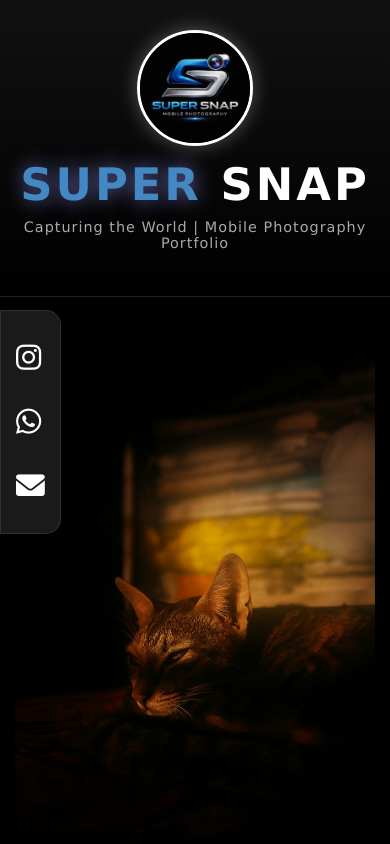
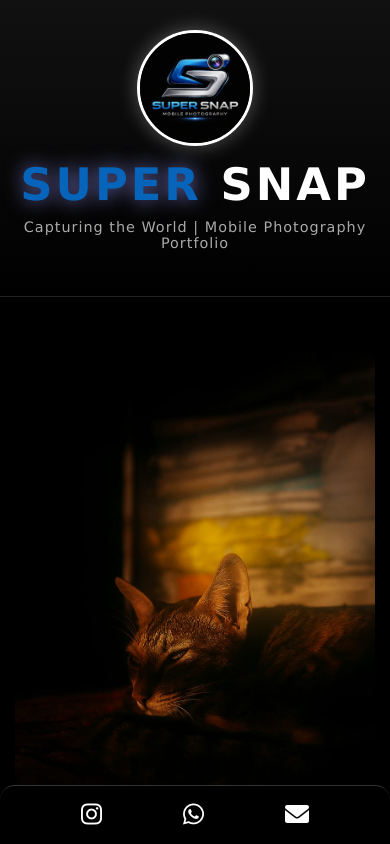
Before and after one commit to Seshanksekhar/SUPER-SNAP7, a plain HTML site: page index.html in a window 390 px wide. Shown: the top 844 px of the page. Drawn offline with Linux system fonts and the light colour scheme; no server answers.

Commit message:
Update index.html

```diff
--- a/index.html
+++ b/index.html
@@ -3,7 +3,7 @@
 <head>
     <meta charset="UTF-8">
     <meta name="viewport" content="width=device-width, initial-scale=1.0">
-    <title>SUPER SNAP Portfolio</title>
+    <title>SUPER SNAP PORTFOLIO</title>
     <link rel="stylesheet" href="https://cdnjs.cloudflare.com/ajax/libs/font-awesome/6.0.0/css/all.min.css">
 
     <style>
@@ -16,6 +16,16 @@
             overflow-x: hidden;
             display: flex; flex-direction: column; min-height: 100vh;
             cursor: none; /* Hide default cursor on PC */
+            user-select: none; /* Prevent Text Selection */
+            -webkit-user-select: none;
+        }
+
+        /* 🔥 IMAGE PROTECTION (NO SAVE/COPY) 🔥 */
+        img, video {
+            pointer-events: auto; /* Click work avvali */
+            -webkit-touch-callout: none; /* iOS/Android Long Press Disable */
+            -webkit-user-drag: none; /* Dragging Disable */
+            user-select: none; /* Selection Disable */
         }
 
         /* --- 2. BLUE GLOWING POINTER --- */
@@ -25,22 +35,33 @@
             box-shadow: 0 0 15px rgba(0, 243, 255, 0.6);
             pointer-events: none; transform: translate(-50%, -50%); z-index: 9999; mix-blend-mode: screen;
         }
-        /* Mobile lo cursor vaddu */
-        @media (max-width: 800px) { body { cursor: auto; } .cursor-glow { display: none; } }
+        @media (max-width: 800px) { body { cursor: auto; padding-bottom: 70px; } .cursor-glow { display: none; } }
 
-        /* --- 3. LEFT SIDEBAR (SOCIAL ICONS) - ADDED BACK --- */
+        /* --- 3. SOCIAL BAR (MOBILE BOTTOM) --- */
         .side-social-bar {
             position: fixed; left: 0; top: 50%; transform: translateY(-50%);
             display: flex; flex-direction: column;
             background: rgba(255, 255, 255, 0.1); padding: 15px 10px;
             border-radius: 0 15px 15px 0; z-index: 1000; backdrop-filter: blur(5px);
             border: 1px solid rgba(255, 255, 255, 0.1);
+            transition: all 0.3s ease;
         }
         .side-icon {
             color: #ffffff; font-size: 1.8rem; margin: 15px 5px;
             transition: all 0.3s ease; text-decoration: none; display: block;
         }
         .side-icon:hover { color: #00f3ff; transform: scale(1.2); }
+
+        /* PHONE LO KINDAKI MARUTUNDI */
+        @media (max-width: 768px) {
+            .side-social-bar {
+                top: auto; bottom: 0; transform: none; width: 100%;
+                flex-direction: row; justify-content: space-evenly;
+                border-radius: 15px 15px 0 0; background: #000000;
+                border: none; border-top: 1px solid #333; padding: 10px 0;
+            }
+            .side-icon { font-size: 1.5rem; margin: 5px 0; }
+        }
 
         /* --- 4. HEADER --- */
         header {
@@ -58,12 +79,8 @@
             font-size: 2.8rem; margin: 0; letter-spacing: 3px; font-weight: 900;
             text-transform: uppercase; color: #ffffff; line-height: 1.1;
         }
-        .blue-text {
-            color: #4387c3; text-shadow: 0 0 20px rgba(108, 109, 181, 0.908);
-        }
-        p.subtitle {
-            color: #aaaaaa; font-size: 0.9rem; margin-top: 10px; letter-spacing: 1px;
-        }
+        .blue-text { color: #0764bb; text-shadow: 0 0 20px rgba(117, 118, 198, 0.908); }
+        p.subtitle { color: #aaaaaa; font-size: 0.9rem; margin-top: 10px; letter-spacing: 1px; }
 
         /* --- 5. GALLERY GRID --- */
         .gallery-container {
@@ -79,7 +96,7 @@
         }
         .photo-card img, .photo-card video { width: 100%; display: block; border-radius: 10px; cursor: pointer; }
 
-        /* --- 6. INTERACTIONS (BUTTONS) --- */
+        /* --- 6. INTERACTIONS --- */
         .interactions {
             position: absolute; bottom: 0; left: 0; width: 100%;
             background: linear-gradient(to top, rgba(0,0,0,0.9), transparent);
@@ -96,31 +113,30 @@
         }
         .btn-action:hover { transform: scale(1.1); background: rgba(255,255,255,0.4); }
 
-        /* BUTTON COLORS */
         .btn-like.active-like { color: #ff0055; background: rgba(255, 0, 85, 0.2); font-weight: bold; }
         .btn-like.active-like i { color: #ff0055; }
-
         .btn-dislike.active-dislike { color: #ffae00; background: rgba(255, 174, 0, 0.2); font-weight: bold; }
         .btn-dislike.active-dislike i { color: #ffae00; }
         .btn-share:hover { background: #25d366; color: white; }
 
-        /* --- 7. SCROLL TO TOP BUTTON - ADDED BACK --- */
+        /* --- 7. SCROLL TO TOP --- */
         #scrollTopBtn {
             position: fixed; bottom: 30px; right: 30px; width: 50px; height: 50px; border-radius: 50%;
             background: rgba(255, 255, 255, 0.1); backdrop-filter: blur(5px); border: 1px solid rgba(255,255,255,0.2);
             color: white; font-size: 1.2rem; cursor: pointer; z-index: 9000; display: none; transition: 0.3s;
-            display: flex; align-items: center; justify-content: center; /* Center the arrow */
+            display: flex; align-items: center; justify-content: center;
         }
         #scrollTopBtn:hover { background: #00f3ff; color: black; transform: translateY(-5px); }
+        @media (max-width: 768px) { #scrollTopBtn { bottom: 80px; right: 20px; } }
 
-
-        /* --- 8. LIGHTBOX & EXTRAS --- */
+        /* --- 8. LIGHTBOX --- */
         .lightbox {
             display: none; position: fixed; top: 0; left: 0; width: 100%; height: 100%;
             background: rgba(0,0,0,0.95); justify-content: center; align-items: center; flex-direction: column; z-index: 2000;
         }
         .lightbox img, .lightbox video {
             max-width: 90%; max-height: 75vh; border: 2px solid #333; box-shadow: 0 0 50px rgba(255,255,255,0.1);
+            /* Lightbox lo matram long press work avvali (optional), kani ikkada disable chestunnam default ga */
         }
         .close-btn { position: absolute; top: 20px; right: 30px; color: #fff; font-size: 3rem; cursor: pointer; }
 
@@ -134,28 +150,15 @@
         footer { text-align: center; padding: 30px; border-top: 1px solid #111; color: #666; margin-top: auto; font-size: 0.8rem;}
 
         /* --- LOADING SCREEN --- */
-        #loading-screen {
-            position: fixed; top: 0; left: 0; width: 100%; height: 100%;
-            background-color: #000000; z-index: 10000;
-            display: flex; flex-direction: column; justify-content: center; align-items: center;
-            transition: opacity 0.8s ease-out;
-        }
-        .loader-text {
-            font-family: 'Verdana', sans-serif; color: #82dbe0; font-size: 2rem; font-weight: 900;
-            letter-spacing: 5px; text-transform: uppercase; margin: 0 0 15px 0;
-            text-shadow: 0 0 15px rgba(0, 243, 255, 0.5);
-        }
+        #loading-screen { position: fixed; top: 0; left: 0; width: 100%; height: 100%; background-color: #000000; z-index: 10000; display: flex; flex-direction: column; justify-content: center; align-items: center; transition: opacity 0.8s ease-out; }
+        .loader-text { font-family: 'Verdana', sans-serif; color: #82dbe0; font-size: 2rem; font-weight: 900; letter-spacing: 5px; text-transform: uppercase; margin: 0 0 15px 0; text-shadow: 0 0 15px rgba(0, 243, 255, 0.5); }
         .progress-container { width: 150px; height: 4px; background-color: #333333; border-radius: 2px; overflow: hidden; }
         .progress-bar { height: 100%; width: 0%; background-color: #00ffff; box-shadow: 0 0 10px #00f3ff; transition: width 3s ease-in-out; }
     </style>
 </head>
-<body>
-
-    <div id="loading-screen">
+<body oncontextmenu="return false;"> <div id="loading-screen">
         <h2 class="loader-text">SESHANK</h2>
-        <div class="progress-container">
-            <div class="progress-bar"></div>
-        </div>
+        <div class="progress-container"><div class="progress-bar"></div></div>
     </div>
 
     <div class="cursor-glow"></div>
@@ -172,16 +175,11 @@
         <p class="subtitle">Capturing the World | Mobile Photography Portfolio</p>
     </header>
 
-    <div class="gallery-container" id="gallery">
-        </div>
+    <div class="gallery-container" id="gallery"></div>
 
-    <footer>
-        <p>"The world through my lens. © Super Snap"</p>
-    </footer>
+    <footer><p>"The world through my lens. © Super Snap"</p></footer>
 
-    <button id="scrollTopBtn" onclick="scrollToTop()">
-        <i class="fas fa-arrow-up"></i>
-    </button>
+    <button id="scrollTopBtn" onclick="scrollToTop()"><i class="fas fa-arrow-up"></i></button>
 
     <div class="lightbox" id="lightbox" onclick="closeLightbox(event)">
         <span class="close-btn" onclick="closeLightbox(event)">&times;</span>
@@ -193,6 +191,9 @@
     </div>
 
     <script>
+        // --- DISABLE LONG PRESS (CONTEXT MENU) ON IMAGES ---
+        document.addEventListener('contextmenu', event => event.preventDefault());
+
         // Loading
         window.addEventListener('load', () => {
             const screen = document.getElementById('loading-screen');
@@ -213,13 +214,13 @@
             });
         }
 
-        // Scroll To Top Logic
+        // Scroll
         const scrollBtn = document.getElementById('scrollTopBtn');
         window.onscroll = function() {
             if (document.body.scrollTop > 300 || document.documentElement.scrollTop > 300) {
-                scrollBtn.style.display = "flex"; // Show button
+                scrollBtn.style.display = "flex";
             } else {
-                scrollBtn.style.display = "none"; // Hide button
+                scrollBtn.style.display = "none";
             }
         };
         function scrollToTop() { window.scrollTo({ top: 0, behavior: 'smooth' }); }
@@ -246,14 +247,12 @@
             const lightboxImg = document.getElementById('lightbox-img');
             const lightboxVid = document.getElementById('lightbox-vid');
             const downloadLink = document.getElementById('download-link');
-
             if (event.target !== lightboxImg && event.target !== lightboxVid && !downloadLink.contains(event.target)) {
                 lightbox.style.display = "none"; document.body.style.overflow = "auto";
                 lightboxVid.pause(); lightboxVid.src = ""; lightboxImg.src = "";
             }
         }
 
-        // Share Function
         async function shareContent(filePath) {
             const fullUrl = window.location.href + filePath;
             if (navigator.share) {
@@ -282,23 +281,17 @@
         const app = initializeApp(firebaseConfig);
         const db = getDatabase(app);
 
-        // 3. CORRECT FILE NAMES (Checked against your screenshot)
+        // CORRECT FILE NAMES
         const myMedia = [
             'img1.jpg', 'img2.jpg', 'img3.jpg', 'img4.jpg', 'img5.jpg',
             'img6.jpg', 'img7.jpg', 'img8.jpg', 'img9.jpg', 'img10.jpg',
-            'img11.jpg',
-            'img12.jpeg', // Corrected
-            'img13.jpg', 'img14.jpg', 'img15.jpg',
+            'img11.jpg', 'img12.jpeg', 'img13.jpg', 'img14.jpg', 'img15.jpg',
             'img16.jpg', 'img17.jpg', 'img18.jpg', 'img19.jpg', 'img20.jpg',
             'img21.jpg', 'img22.jpg', 'img23.jpg', 'img24.jpg', 'img25.jpg',
-            'img26.jpeg', // Corrected
-            'img27.jpg', 'img28.jpg',
-            'img29.jpeg', // Corrected
-            'img30.jpg',
-            'img31.jpeg', // Corrected
-            'img32.jpg', 'img33.jpg', 'img34.jpg', 'img35.jpg',
+            'img26.jpeg', 'img27.jpg', 'img28.jpg', 'img29.jpeg', 'img30.jpg',
+            'img31.jpeg', 'img32.jpg', 'img33.jpg', 'img34.jpg', 'img35.jpg',
             'img36.jpg', 'img37.jpg', 'img38.jpg', 'img39.jpg', 'img40.jpg',
-            'img41.jpeg'  // Corrected
+            'img41.jpeg'
         ];
 
         const galleryDiv = document.getElementById('gallery');
@@ -336,7 +329,6 @@
                 `;
                 galleryDiv.appendChild(card);
 
-                // --- DATABASE LOGIC ---
                 const likeRef = ref(db, 'likes/' + photoId);
                 const dislikeRef = ref(db, 'dislikes/' + photoId);
                 const btnLike = document.getElementById(`like_${photoId}`);
@@ -345,48 +337,42 @@
                 onValue(likeRef, (snap) => document.getElementById(`l_count_${photoId}`).innerText = snap.val() || 0);
                 onValue(dislikeRef, (snap) => document.getElementById(`d_count_${photoId}`).innerText = snap.val() || 0);
 
-                // LIKE BUTTON
+                // LIKE
                 btnLike.onclick = (e) => {
                     e.stopPropagation();
                     let currentStatus = localStorage.getItem(`status_${photoId}`);
-
                     if (currentStatus === 'liked') {
                         runTransaction(likeRef, (c) => (c && c > 0 ? c - 1 : 0));
                         localStorage.removeItem(`status_${photoId}`);
                         btnLike.classList.remove('active-like');
-                    }
-                    else if (currentStatus === 'disliked') {
+                    } else if (currentStatus === 'disliked') {
                         runTransaction(dislikeRef, (c) => (c && c > 0 ? c - 1 : 0));
                         runTransaction(likeRef, (c) => (c || 0) + 1);
                         localStorage.setItem(`status_${photoId}`, 'liked');
                         btnDislike.classList.remove('active-dislike');
                         btnLike.classList.add('active-like');
-                    }
-                    else {
+                    } else {
                         runTransaction(likeRef, (c) => (c || 0) + 1);
                         localStorage.setItem(`status_${photoId}`, 'liked');
                         btnLike.classList.add('active-like');
                     }
                 };
 
-                // DISLIKE BUTTON
+                // DISLIKE
                 btnDislike.onclick = (e) => {
                     e.stopPropagation();
                     let currentStatus = localStorage.getItem(`status_${photoId}`);
-
                     if (currentStatus === 'disliked') {
                         runTransaction(dislikeRef, (c) => (c && c > 0 ? c - 1 : 0));
                         localStorage.removeItem(`status_${photoId}`);
                         btnDislike.classList.remove('active-dislike');
-                    }
-                    else if (currentStatus === 'liked') {
+                    } else if (currentStatus === 'liked') {
                         runTransaction(likeRef, (c) => (c && c > 0 ? c - 1 : 0));
                         runTransaction(dislikeRef, (c) => (c || 0) + 1);
                         localStorage.setItem(`status_${photoId}`, 'disliked');
                         btnLike.classList.remove('active-like');
                         btnDislike.classList.add('active-dislike');
-                    }
-                    else {
+                    } else {
                         runTransaction(dislikeRef, (c) => (c || 0) + 1);
                         localStorage.setItem(`status_${photoId}`, 'disliked');
                         btnDislike.classList.add('active-dislike');
@@ -394,7 +380,6 @@
                 };
             });
         }
-
         renderPhotos();
     </script>
 </body>
```
